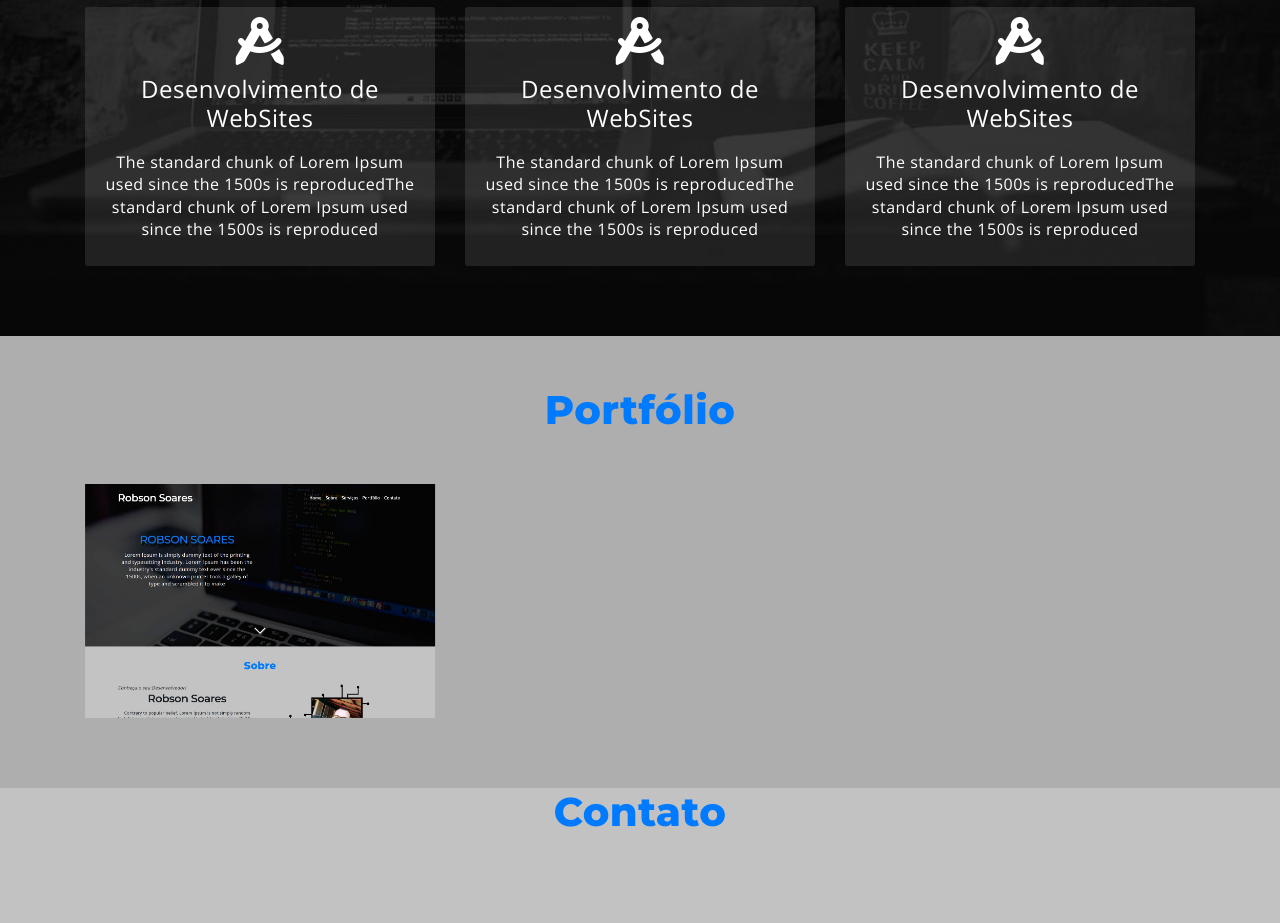
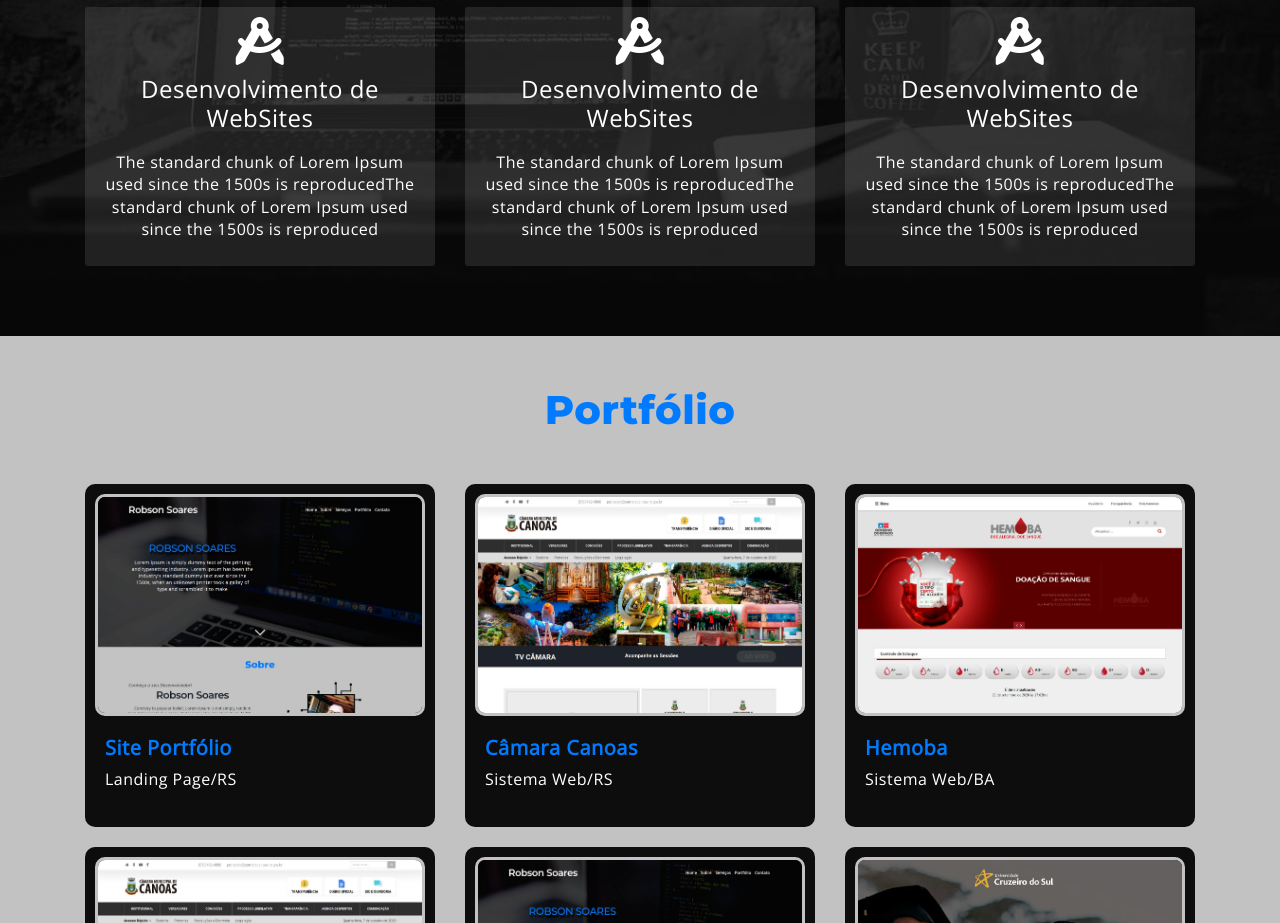
Before and after one commit to robsondrs/portfolio, a plain HTML site: page index.html in a window 1280 px wide. Shown: the part 1877-2800 px from the top of the page. Before the commit the page ends 2713 px from the top, so only its background shows below. Drawn offline with nearby package versions, Linux system fonts and the light colour scheme.

Commit message:
add portfolio

```diff
--- a/css/estilo.css
+++ b/css/estilo.css
@@ -38,7 +38,7 @@ body, html {
 }
 
 #navegacao.scroll .navbar{
-    background-color: #0D0D0D;
+    background-color: rgba(0,0,0,.9);
     padding-top: 5px;
     padding-bottom: 5px;
     border-bottom: 1px solid rgba(255,255,255,.1);
@@ -206,5 +206,32 @@ body, html {
 
 #portfolio {
     padding: 50px 0 70px 0;
-    background-color: rgba(0,0,0,0.1);
 }
+
+.box-portfolio {
+    width: 100%;
+    margin-bottom: 20px;
+    border-radius: 10px;
+    padding: 10px;
+    background-color: #0D0D0D;
+}
+
+.box-portfolio img {
+    width: 100%;
+    height: auto;
+    border-radius: 10px;
+    border: 3px solid #C2C2C3;
+    object-fit: cover;
+    object-position: top;
+}
+
+.box-portfolio-text {
+    margin-top: 10px;
+    padding: 10px;
+    color: #fff;
+}
+
+#contato {
+    background-color: #0D0D0D;
+    padding: 50px 0 70px 0;
+}
--- a/index.html
+++ b/index.html
@@ -138,11 +138,61 @@
         <div class="container">
             <div class="text-center"><h2 class="titulo">Portfólio</h2></div>
             <div class="row">
-                <div class="col-sm-6 col-md-4">
+                <div class="col-sm-6 col-md-6 col-lg-4">
                     <div class="box-portfolio">
-                        <img src="imagens/portfolio3.jpg" width="100%">
+                        <img src="imagens/portfolio3.jpg" width="100%" alt="" title="">
+                        <div class="box-portfolio-text">
+                            <a href="/" target="_blank" title=""><h5><strong>Site Portfólio</strong></h5></a>
+                            <p>Landing Page/RS</p>
+                        </div>
                     </div>
                 </div>
+                <div class="col-sm-6 col-md-6 col-lg-4">
+                    <div class="box-portfolio">
+                        <img src="imagens/portfolio4.jpg" width="100%" alt="" title="">
+                        <div class="box-portfolio-text">
+                            <a href="/" target="_blank" title=""><h5><strong>Câmara Canoas</strong></h5></a>
+                            <p>Sistema Web/RS</p>
+                        </div>
+                    </div>
+                </div>
+                <div class="col-sm-6 col-md-6 col-lg-4">
+                    <div class="box-portfolio">
+                        <img src="imagens/portfolio5.jpg" width="100%" alt="" title="">
+                        <div class="box-portfolio-text">
+                            <a href="/" target="_blank" title=""><h5><strong>Hemoba</strong></h5></a>
+                            <p>Sistema Web/BA</p>
+                        </div>
+                    </div>
+                </div>
+                <div class="col-sm-6 col-md-6 col-lg-4">
+                    <div class="box-portfolio">
+                        <img src="imagens/portfolio4.jpg" width="100%" alt="" title="">
+                        <div class="box-portfolio-text">
+                            <a href="/" target="_blank" title=""><h5><strong>Câmara Canoas</strong></h5></a>
+                            <p>Sistema Web/RS</p>
+                        </div>
+                    </div>
+                </div>
+                <div class="col-sm-6 col-md-6 col-lg-4">
+                    <div class="box-portfolio">
+                        <img src="imagens/portfolio3.jpg" width="100%" alt="" title="">
+                        <div class="box-portfolio-text">
+                            <a href="/" target="_blank" title=""><h5><strong>Site Portfólio</strong></h5></a>
+                            <p>Landing Page/RS</p>
+                        </div>
+                    </div>
+                </div>
+                <div class="col-sm-6 col-md-6 col-lg-4">
+                    <div class="box-portfolio">
+                        <img src="imagens/portfolio6.jpg" width="100%" alt="" title="">
+                        <div class="box-portfolio-text">
+                            <a href="/" target="_blank" title=""><h5><strong>Cruzeiro do Sul</strong></h5></a>
+                            <p>Sistema Web/SP</p>
+                        </div>
+                    </div>
+                </div>
+
             </div>
         </div>
     </section>
```
Also changed, not shown: imagens/portfolio4.jpg (added), imagens/portfolio5.jpg (added), imagens/portfolio6.jpg (added), imagens/screencapture-novoportal-cruzeirodosul-edu-br-2020-10-07-00_52_06.png (added), 2 other files.
